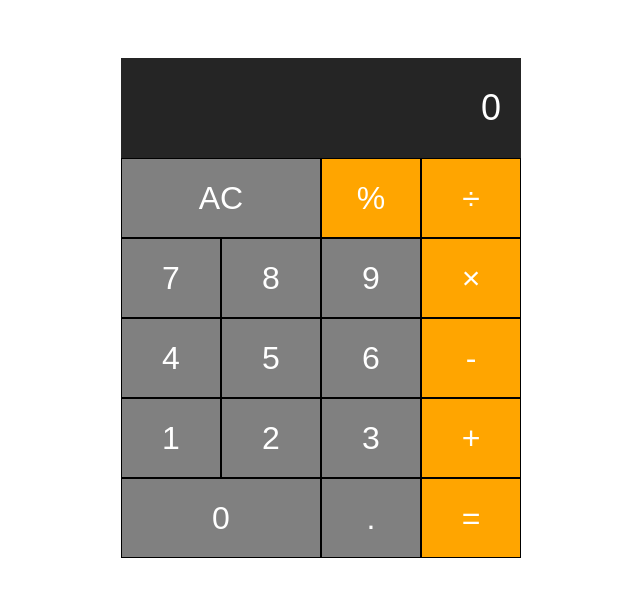
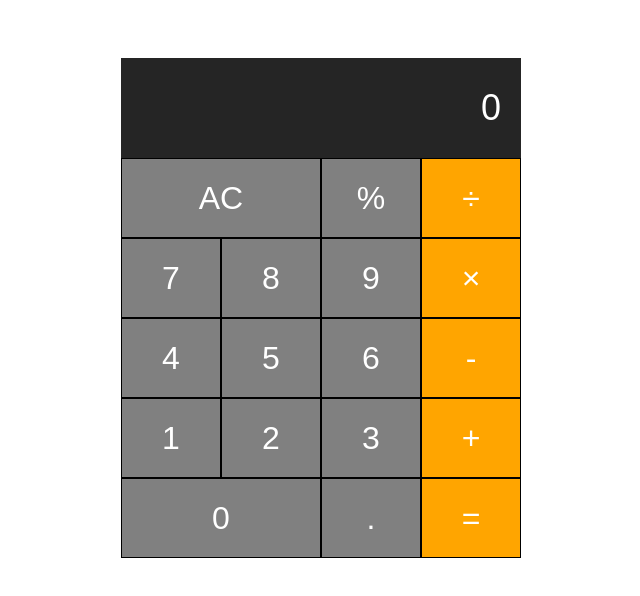
Before and after one commit to Shivansh-Thakur/calculator, a plain HTML site: page index.html in a window 1280 px wide. Shown: the whole page, without its empty margins (319-959 px from the left). Drawn offline with Linux system fonts and the light colour scheme.

Commit message:
Update stylesheet.css

```diff
--- a/stylesheet.css
+++ b/stylesheet.css
@@ -30,6 +30,9 @@ button{
 	width: 25%;
 	outline: none;
 }
+button.operator.grey {
+    background-color: gray;
+}
 .all-clear,.zero-btn{
 	width:50%;
 }
```
